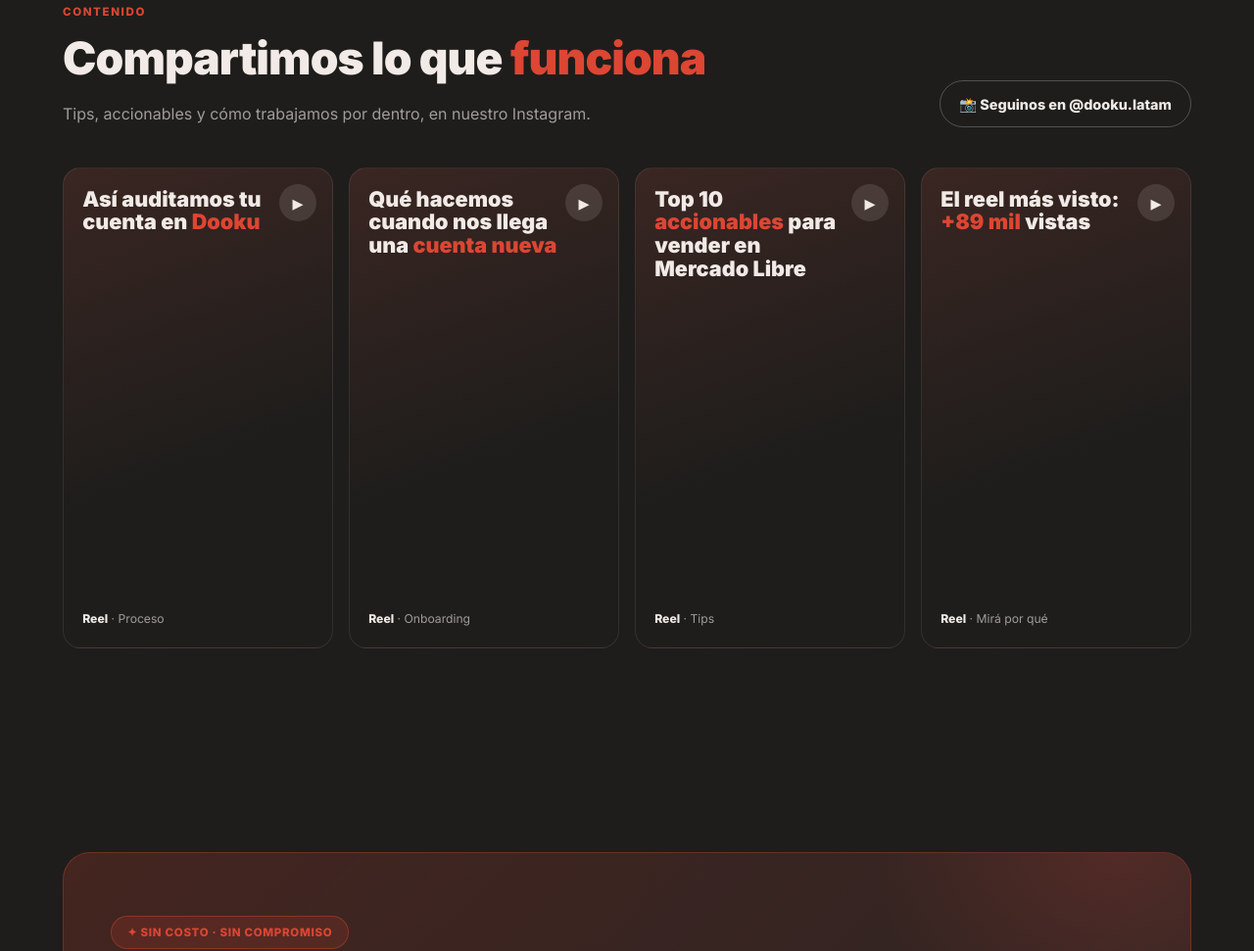
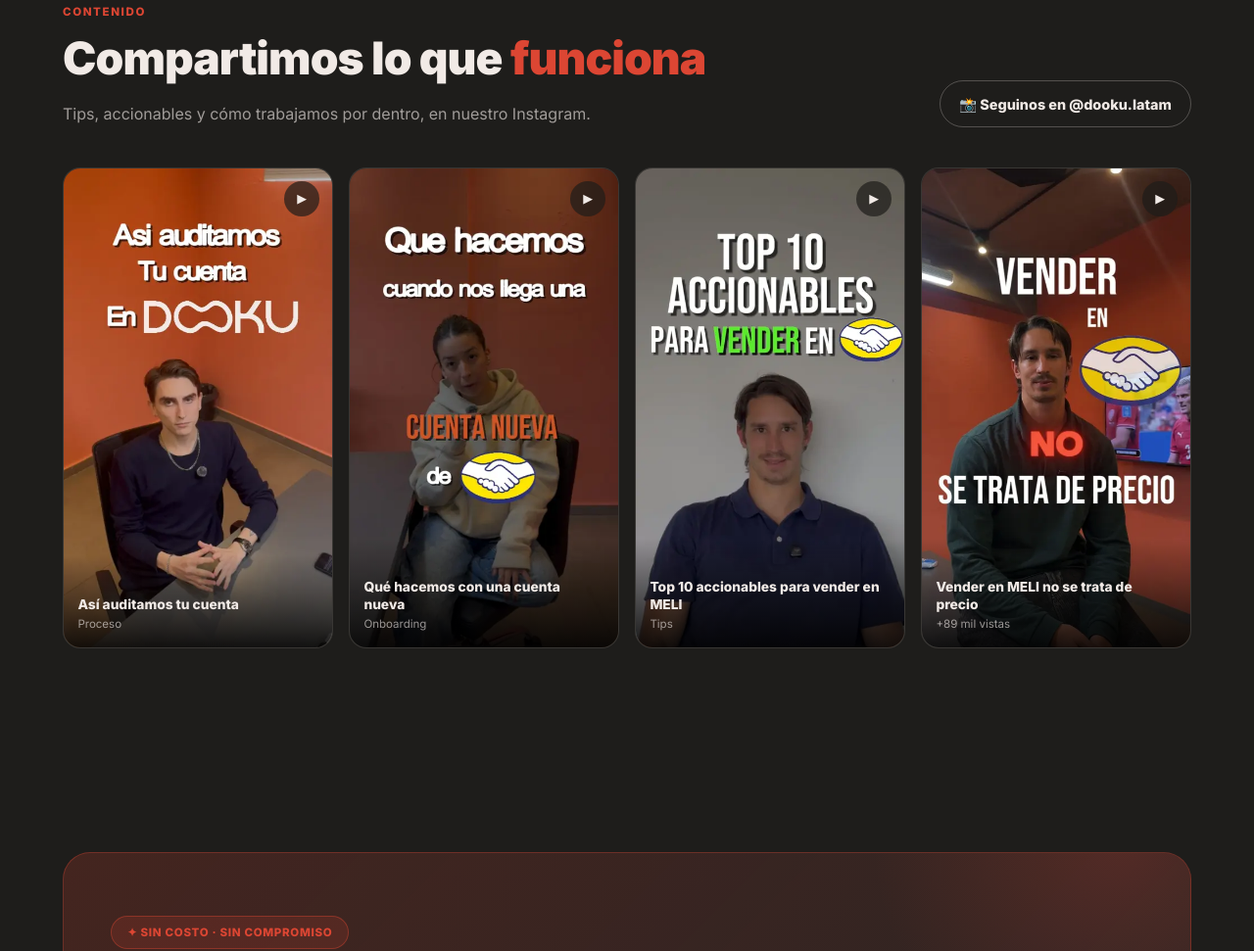
Before and after one commit to DookuNH/dooku-web, a plain HTML site: page index.html in a window 1280 px wide. Shown: the part 5882-6853 px from the top of the page at 98% size. Drawn offline with Linux system fonts and the light colour scheme.

Commit message:
Mostrar portadas reales en las tarjetas de reels de Instagram
Co-Authored-By: Claude Opus 5.5 <noreply@anthropic.com>

```diff
--- a/index.html
+++ b/index.html
@@ -240,13 +240,13 @@
     /* ── INSTAGRAM ── */
     .ig-head { display:flex; justify-content:space-between; align-items:flex-end; gap:1.5rem; flex-wrap:wrap; }
     .ig-grid { display:grid; grid-template-columns:repeat(4,1fr); gap:1rem; margin-top:2.6rem; }
-    .ig-card { position:relative; aspect-ratio:9/16; border-radius:18px; overflow:hidden; text-decoration:none; color:var(--cream); background:linear-gradient(160deg,#3a2622,#1E1D1B 60%); border:1px solid var(--border); display:flex; flex-direction:column; justify-content:flex-end; padding:1.2rem; transition:transform .3s, border-color .3s; }
-    .ig-card:hover { transform:translateY(-4px); border-color:rgba(220,70,51,.5); }
-    .ig-card .ig-play { position:absolute; top:1rem; right:1rem; width:38px; height:38px; border-radius:50%; background:rgba(241,234,230,.12); display:grid; place-items:center; font-size:.9rem; }
-    .ig-card .ig-big { position:absolute; top:1.2rem; left:1.2rem; right:3.4rem; font-size:1.35rem; font-weight:900; line-height:1.1; }
-    .ig-card .ig-big em { font-style:normal; color:var(--red); }
-    .ig-card .ig-meta { font-size:.76rem; color:var(--dim); }
-    .ig-card .ig-meta b { color:var(--cream); }
+    .ig-card { position:relative; aspect-ratio:9/16; border-radius:18px; overflow:hidden; text-decoration:none; color:var(--cream); background:var(--dark2); border:1px solid var(--border); display:flex; flex-direction:column; justify-content:flex-end; transition:transform .3s, border-color .3s; }
+    .ig-card img { position:absolute; inset:0; width:100%; height:100%; object-fit:cover; transition:transform .5s ease; }
+    .ig-card:hover { transform:translateY(-4px); border-color:rgba(220,70,51,.6); }
+    .ig-card:hover img { transform:scale(1.04); }
+    .ig-card .ig-play { position:absolute; top:.8rem; right:.8rem; width:36px; height:36px; border-radius:50%; background:rgba(30,29,27,.7); backdrop-filter:blur(6px); display:grid; place-items:center; font-size:.8rem; }
+    .ig-card .ig-meta { position:relative; padding:2.6rem .9rem .9rem; background:linear-gradient(transparent,rgba(0,0,0,.85)); font-size:.72rem; color:var(--dim); display:flex; flex-direction:column; gap:.15rem; }
+    .ig-card .ig-meta b { color:var(--cream); font-size:.86rem; line-height:1.25; }
     .ig-follow { display:inline-flex; align-items:center; gap:.5rem; text-decoration:none; font-weight:800; font-size:.9rem; padding:.7rem 1.2rem; border-radius:100px; border:1.5px solid rgba(241,234,230,.25); }
 
     /* ── AUDITORÍA ── */
@@ -318,7 +318,6 @@
       .badge { font-size:.64rem; }
       .steps { grid-template-columns:1fr; }
       .wa-float { padding:.85rem; } .wa-float .wa-label { display:none; }
-      .ig-card .ig-big { font-size:1.05rem; }
       .rubros { flex-wrap:nowrap; overflow-x:auto; scrollbar-width:none; margin-right:-6vw; padding-right:6vw; padding-bottom:.3rem; }
       .rubros::-webkit-scrollbar { display:none; }
       .rubro { white-space:nowrap; flex-shrink:0; }
@@ -568,10 +567,10 @@
       <a href="https://www.instagram.com/dooku.latam/" target="_blank" rel="noopener" class="ig-follow reveal d1">📸 Seguinos en @dooku.latam</a>
     </div>
     <div class="ig-grid">
-      <a class="ig-card reveal" href="https://www.instagram.com/reel/DbtHJ1MDv-K/" target="_blank" rel="noopener"><span class="ig-play">▶</span><span class="ig-big">Así auditamos tu cuenta en <em>Dooku</em></span><span class="ig-meta"><b>Reel</b> · Proceso</span></a>
-      <a class="ig-card reveal d1" href="https://www.instagram.com/reel/DbofVbViN9I/" target="_blank" rel="noopener"><span class="ig-play">▶</span><span class="ig-big">Qué hacemos cuando nos llega una <em>cuenta nueva</em></span><span class="ig-meta"><b>Reel</b> · Onboarding</span></a>
-      <a class="ig-card reveal d2" href="https://www.instagram.com/reel/DbdaZmRCVpr/" target="_blank" rel="noopener"><span class="ig-play">▶</span><span class="ig-big">Top 10 <em>accionables</em> para vender en Mercado Libre</span><span class="ig-meta"><b>Reel</b> · Tips</span></a>
-      <a class="ig-card reveal d3" href="https://www.instagram.com/reel/DaDl0OGin1r/" target="_blank" rel="noopener"><span class="ig-play">▶</span><span class="ig-big">El reel más visto: <em>+89 mil</em> vistas</span><span class="ig-meta"><b>Reel</b> · Mirá por qué</span></a>
+      <a class="ig-card reveal" href="https://www.instagram.com/reel/DbtHJ1MDv-K/" target="_blank" rel="noopener" aria-label="Ver reel: Así auditamos tu cuenta"><img src="img/reel-DbtHJ1MDv-K.webp" alt="" loading="lazy" width="480" height="853"><span class="ig-play">▶</span><span class="ig-meta"><b>Así auditamos tu cuenta</b>Proceso</span></a>
+      <a class="ig-card reveal d1" href="https://www.instagram.com/reel/DbofVbViN9I/" target="_blank" rel="noopener" aria-label="Ver reel: Qué hacemos con una cuenta nueva"><img src="img/reel-DbofVbViN9I.webp" alt="" loading="lazy" width="480" height="853"><span class="ig-play">▶</span><span class="ig-meta"><b>Qué hacemos con una cuenta nueva</b>Onboarding</span></a>
+      <a class="ig-card reveal d2" href="https://www.instagram.com/reel/DbdaZmRCVpr/" target="_blank" rel="noopener" aria-label="Ver reel: Top 10 accionables para vender en MELI"><img src="img/reel-DbdaZmRCVpr.webp" alt="" loading="lazy" width="480" height="853"><span class="ig-play">▶</span><span class="ig-meta"><b>Top 10 accionables para vender en MELI</b>Tips</span></a>
+      <a class="ig-card reveal d3" href="https://www.instagram.com/reel/DaDl0OGin1r/" target="_blank" rel="noopener" aria-label="Ver reel: Vender en MELI no se trata de precio"><img src="img/reel-DaDl0OGin1r.webp" alt="" loading="lazy" width="480" height="853"><span class="ig-play">▶</span><span class="ig-meta"><b>Vender en MELI no se trata de precio</b>+89 mil vistas</span></a>
     </div>
   </div>
 </section>
```
Also changed, not shown: img/reel-DaDl0OGin1r.webp (added), img/reel-DbdaZmRCVpr.webp (added), img/reel-DbofVbViN9I.webp (added), img/reel-DbtHJ1MDv-K.webp (added).
